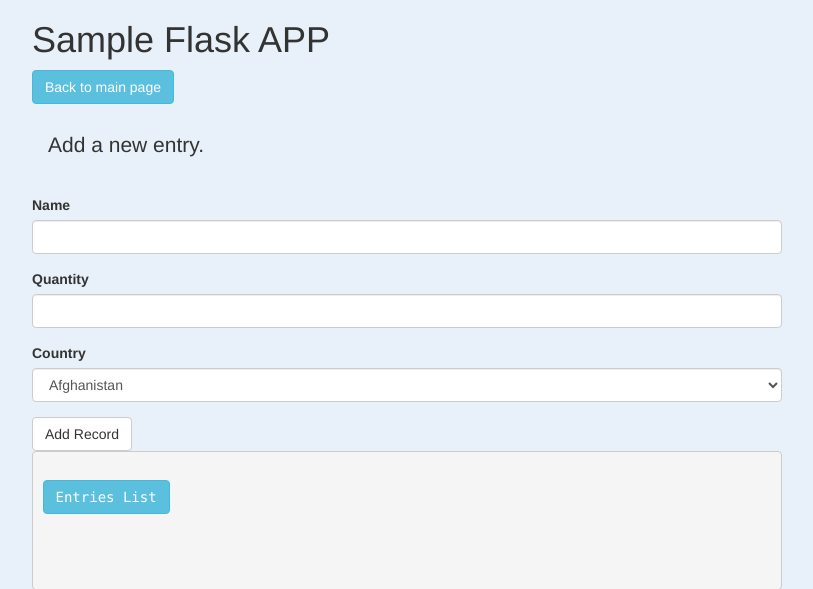
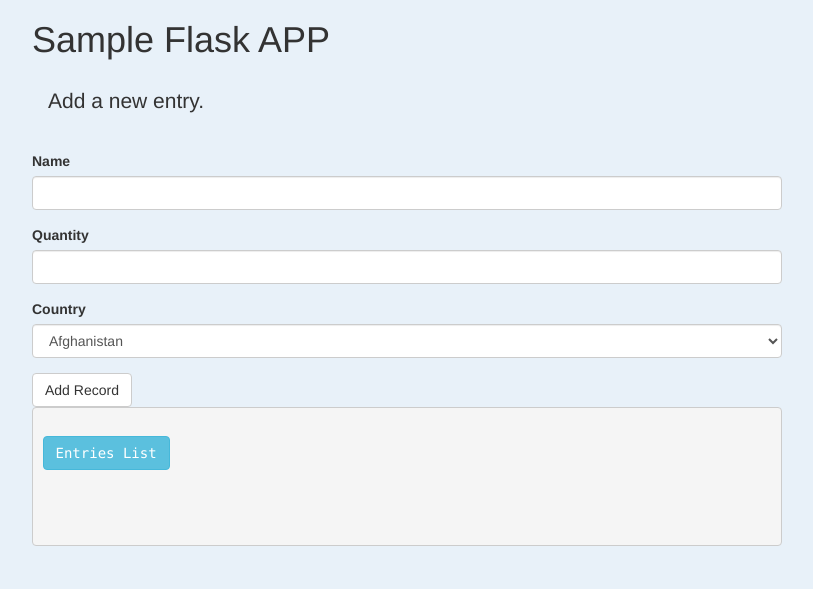
Before and after one commit to arfaoui47/flask-form-boilerplate, a Flask app: page / in a window 1280 px wide. Shown: the top 589 px of the page, without its empty margins (38-851 px from the left). Run offline with Flask 2, Linux system fonts and the light colour scheme; some libraries are stand-ins or nearby versions.

Commit message:
minor fix

```diff
--- a/templates/index.html
+++ b/templates/index.html
@@ -23,9 +23,9 @@
     <div class="col-md-10 col-lg-8 mx-lg-auto mx-md-auto">
 
       <h1 class="pt-5 pb-2">Sample Flask APP</h1>
-      <p><a href="{{ url_for('index') }}"><button class="btn btn-info" type="button">Back to main page</button></a></p>
 
       {% if message %}
+      <p><a href="{{ url_for('index') }}"><button class="btn btn-info" type="button">Back to main page</button></a></p>
 
       <p class="lead"><strong>{{ message }}</strong></p>
 
```
